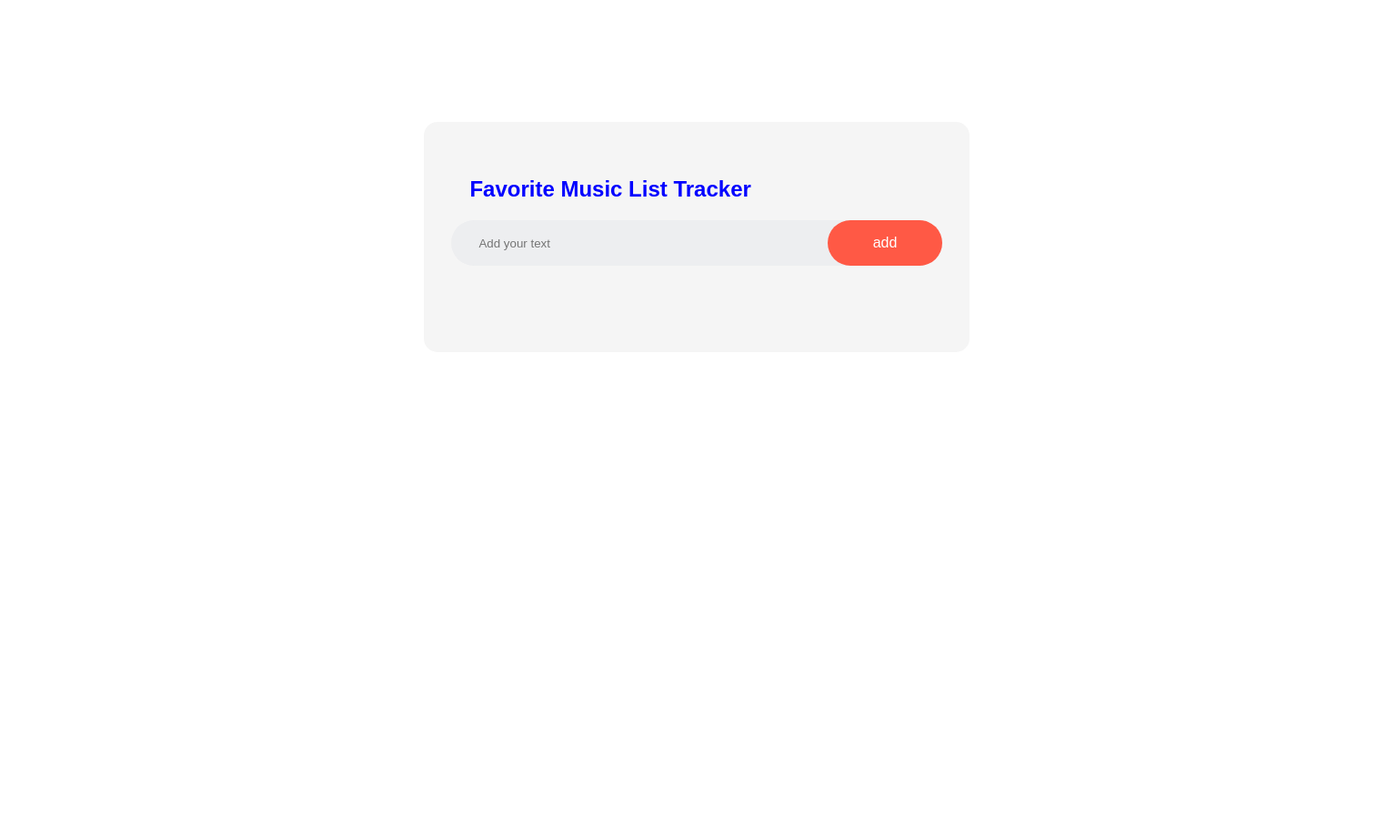
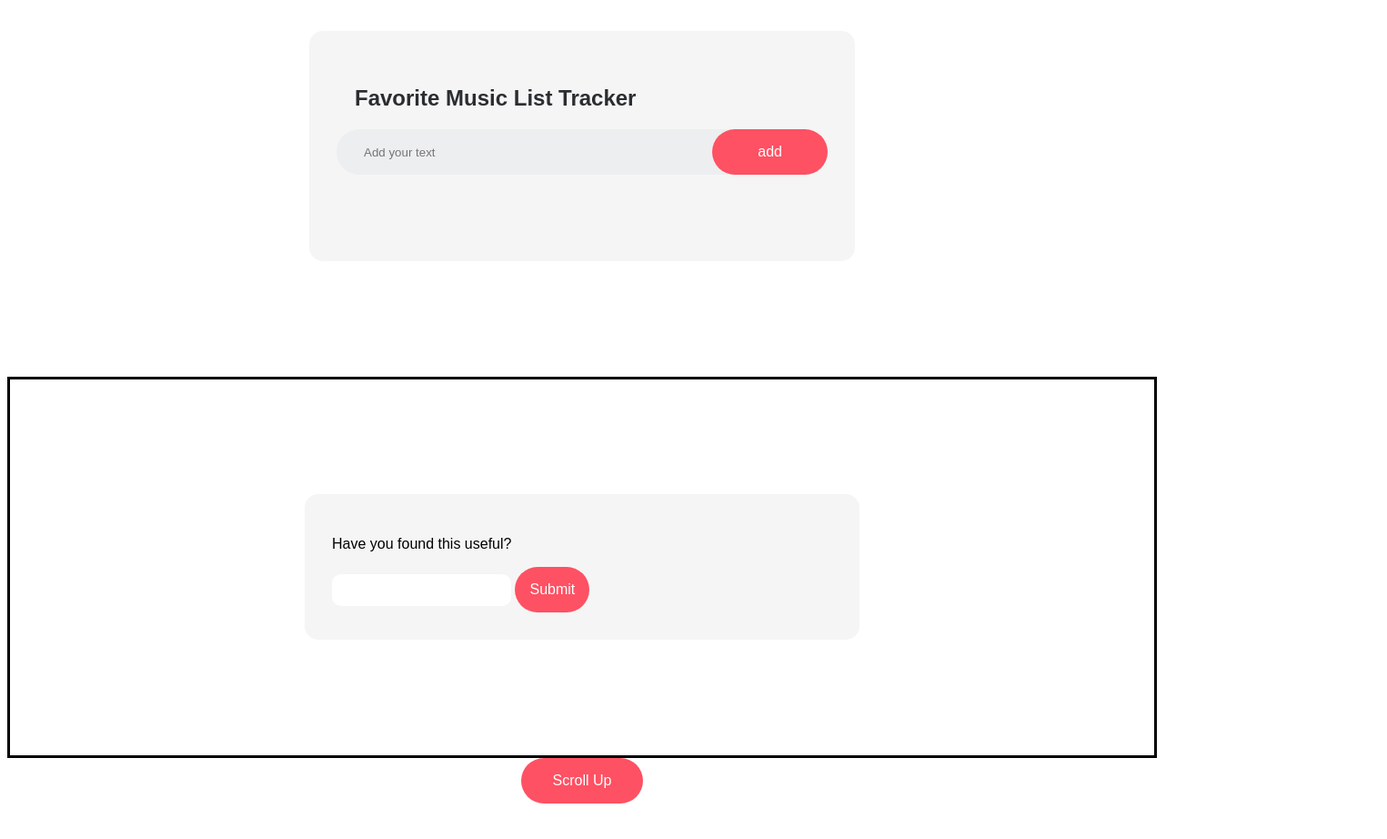
Before and after one commit to christiansanchez-SE/SBA-Music-List, a plain HTML site: page index.html in a window 1280 px wide. Shown: the part 180-1102 px from the top of the page at 91% size, 1525 px wide, since content can reach past the window. After the commit the page ends 1071 px from the top, so only its background shows below. Drawn offline with Linux system fonts and the light colour scheme.

Commit message:
Second Commit

```diff
--- a/app.js
+++ b/app.js
@@ -1,4 +1,4 @@
-//
+// This is a toggle that turns from bright to dark mode
 
 const body = document.querySelector("body");
 const btn = document.getElementById("btn");
@@ -7,16 +7,16 @@ function toggleBtn() {
     btn.classList.toggle("active");
     if (btn.classList.contains("active")) {
         body.style.background = "rgb(20, 21, 21)";
-        body.style.color = "white";
+        body.style.color = "hsl(220, 3%, 81%)";
         body.style.transition = "2s";
     } else {
-        body.style.background = "white";
+        body.style.background = "hsl(220, 3%, 81%)";
         body.style.color = "rgb(20, 21, 21)";
         body.style.transition = "2s";
     }
 }
 
-// This is the logic behind the to-do list
+// This is the logic behind the Music list
 
 const inputBox = document.getElementById("input-box");
 const listContainer = document.getElementById("list-container");
@@ -31,6 +31,7 @@ function addTask(){
         li.innerHTML = inputBox.value;
         listContainer.appendChild(li);
         let span = document.createElement("span");
+        // This is the X-out button
         span.innerHTML = "\u00d7"
         li.appendChild(span);
     }
@@ -45,3 +46,12 @@ listContainer.addEventListener("click", function(event){
         event.target.parentElement.remove();
     }
 });
+
+
+/////////////////
+
+function toggleButton(){
+    window.scrollTo({top: 0, behavior:'smooth'});
+}
+
+window.alert("Hey Welcome To My Page, Its Still In Production!");
--- a/index.html
+++ b/index.html
@@ -48,6 +48,22 @@
       </div>
     </div>
 
+    <div class="containerForm">
+        <div class="form">
+            <form>
+                <label for="choose"><p>Have you found this useful?</p></label>
+                <input id="choose" name="yes or no" required />
+                <button class="button3">Submit</button>
+            </form>
+        </div>
+    </div>
+
+    <div class="containerTwo">
+        <button class="scrollUp" onclick="toggleButton()">
+            Scroll Up
+        </button>
+    </div>
+
     <script src="app.js" async defer></script>
   </body>
 </html>
--- a/style.css
+++ b/style.css
@@ -7,7 +7,7 @@
 .navContainer {
   /* border:solid black; */
   /* border-width:.2px; */
-  background-color: #40679e;
+  background-color: rgb(254, 81, 99);
   border-radius: 15px;
   height: 5vh;
   margin: 1em;
@@ -22,7 +22,6 @@
   display: flex;
   justify-content: center;
   align-items: center;
-  margin: 0em 11em 0em 21em;
   font-family: sans-serif;
   font-size: larger;
   font-weight: bolder;
@@ -45,10 +44,14 @@
   color: white;
 }
 
+#lettering{
+    padding: .2em;
+}
+
 #lettering:hover {
   font-size: larger;
   background-color: rgba(254, 81, 98, 0.774);
-  border-radius: 15px;
+  border-radius: 80px;
   transition: 1s;
 }
 
@@ -115,20 +118,23 @@ a {
 /* ///////////////////////////// */
 
 .container {
-  width: 100%;
-  min-height: 100vh;
+  /* border: solid black; */
+  height: auto;
   padding: 10%;
+  display: flex;
+  justify-content: center;
 }
 .list-tracker {
+  /* border: solid red; */
   width: 100%;
   max-width: 540px;
   background-color: whitesmoke;
-  margin: 100px auto 20px;
   padding: 40px 30px 70px;
   border-radius: 15px;
+  margin: auto;
 }
 .list-tracker h2 {
-  color: blue;
+  color: hsl(220, 6.52%, 18.04%);
   display: flex;
   align-items: center;
   margin: 20px;
@@ -146,7 +152,7 @@ a {
   padding-left: 20px;
   margin-bottom: 25px;
 }
-input {
+#input-box {
   flex: 1;
   border: none;
   outline: none;
@@ -158,7 +164,7 @@ input {
   border: none;
   outline: none;
   padding: 16px 50px;
-  background: #ff5945;
+  background: rgb(254, 81, 99);
   color: #fff;
   font-size: 16px;
   cursor: pointer;
@@ -171,6 +177,7 @@ input {
   user-select: none;
   cursor: pointer;
   position: relative;
+  color: rgb(20, 20, 20);
 }
 .addList::before {
   content: "";
@@ -205,3 +212,67 @@ input {
   background: #edeef0;
   border-radius: 30px;
 }
+
+
+/* ////////// */
+.containerTwo{
+    height: auto;
+    display: flex;
+    justify-content: center;
+}
+
+.scrollUp{
+    display: flex;
+    justify-content: center;
+    align-items: center;
+    border: none;
+    outline: none;
+    padding: 16px 35px;
+    background: rgb(254, 81, 99);
+    color: #fff;
+    font-size: 16px;
+    cursor: pointer;
+    border-radius: 40px;
+}
+
+
+/* ////////////// */
+
+.containerForm{
+    border: solid black;
+    height: auto;
+    padding: 10%;
+    display: flex;
+    justify-content: center;
+}
+
+.form{
+    width: 100%;
+    max-width: 550px;
+    background-color: whitesmoke;
+    padding: 30px 30px 30px;
+    border-radius: 15px;
+    display: flex;
+    margin: auto;
+}
+
+.button3 {
+    border: none;
+    outline: none;
+    padding: 16px 16px;
+    background: rgb(254, 81, 99);
+    color: #fff;
+    font-size: 16px;
+    cursor: pointer;
+    border-radius: 40px;
+  }
+
+  #choose{
+    flex: 1;
+    border: none;
+    outline: none;
+    padding: 10px;
+    background: #fff;
+    border-radius: 10px;
+    font-weight: 14px;
+  }
```
